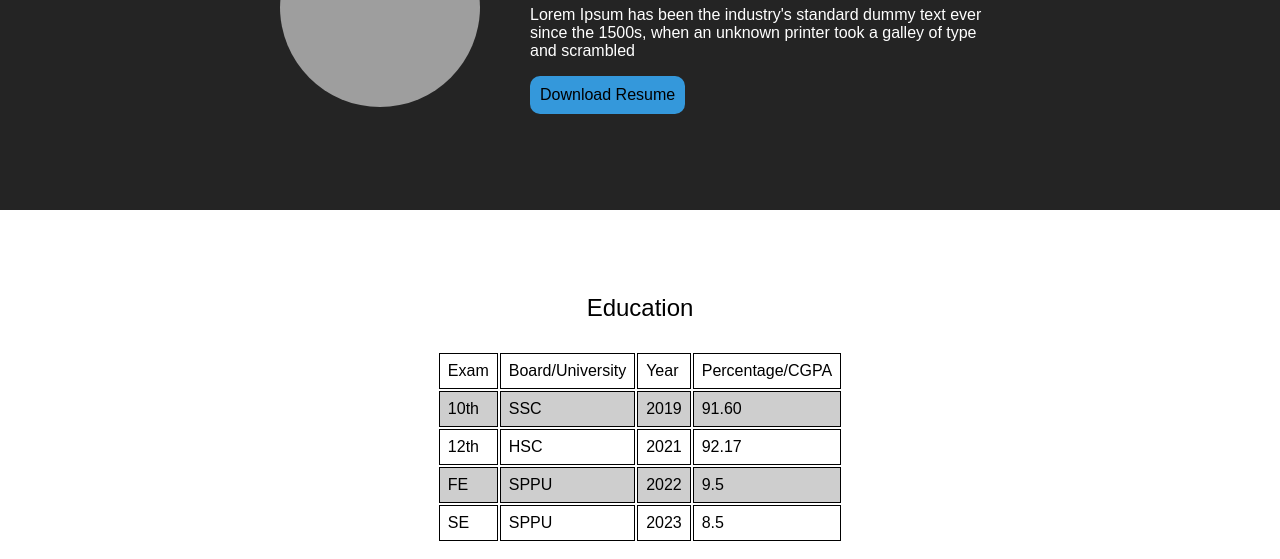
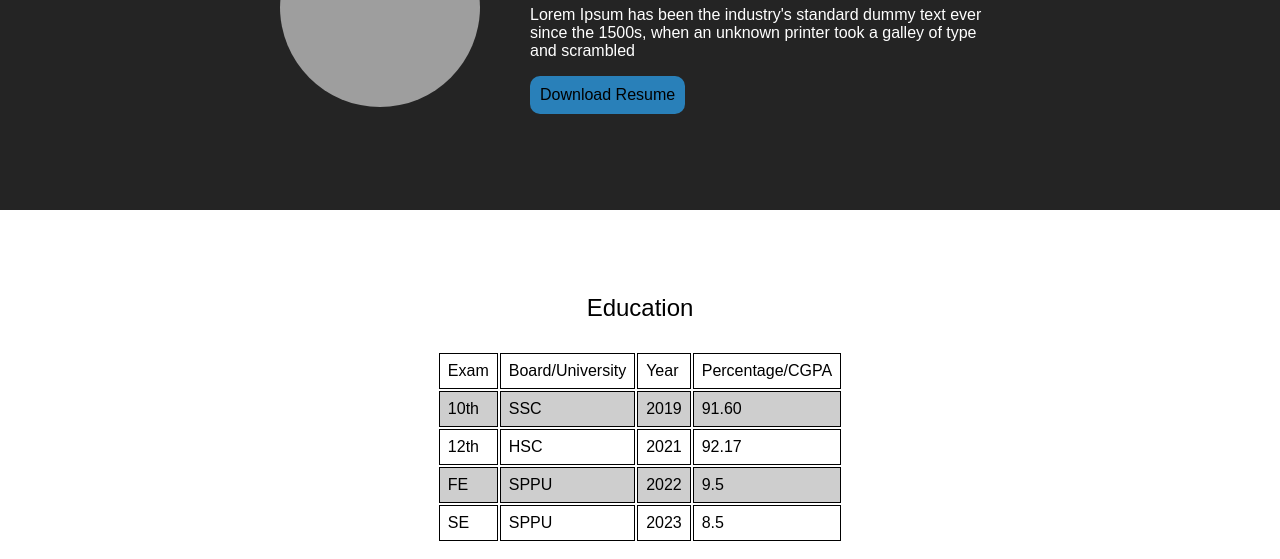
Before and after one commit to yashjawale/GDSC-Event-1, a plain HTML site: page index.html in a window 1280 px wide. In both pictures the pointer is over the link "Download Resume". Shown: the part 241-800 px from the top of the page. Drawn offline with Linux system fonts and the light colour scheme; grey boxes are pictures that could not be loaded.

Commit message:
add hover effect

```diff
--- a/style.css
+++ b/style.css
@@ -61,7 +61,9 @@ section {
   align-self: flex-start;
   border-radius: 10px;
 }
-
+#resume-btn:hover{
+  background-color: #2980b9;
+}
 @media screen and (max-width: 480px) {
   .about {
     flex-direction: column;
```
